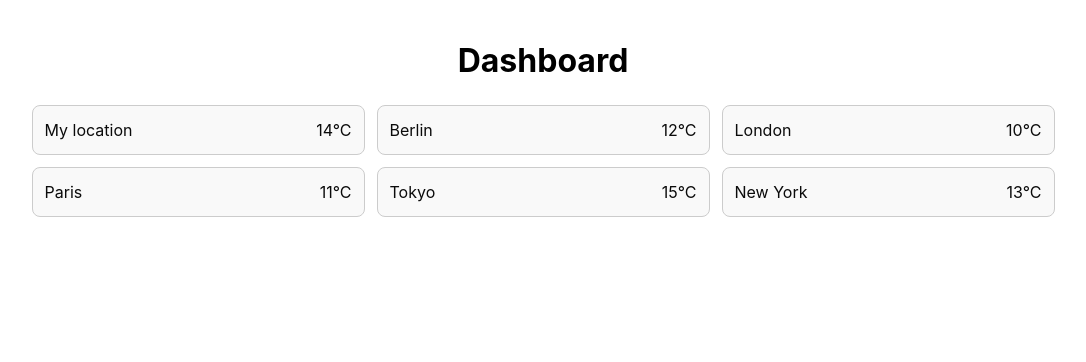
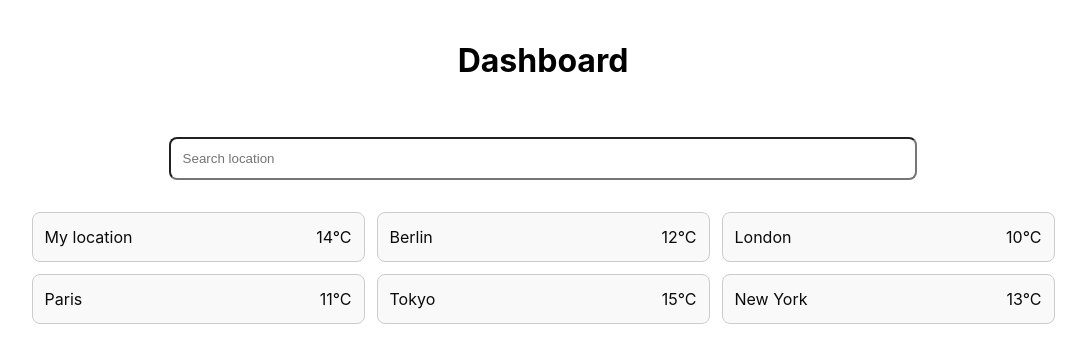
Before and after one commit to hyperst8/handels-weather, a React (Vite) app: page / in a window 1280 px wide. Shown: the top 362 px of the page, without its empty margins (97-1183 px from the left). Built offline with nearby package versions, Linux system fonts and the light colour scheme.

Commit message:
Create search bar

```diff
--- a/src/components/Dashboard.tsx
+++ b/src/components/Dashboard.tsx
@@ -14,6 +14,13 @@ const Dashboard = () => {
 	return (
 		<div className="dashboard">
 			<h1>Dashboard</h1>
+
+			<input
+				className="location-search"
+				type="search"
+				placeholder="Search location"
+			/>
+
 			<div className="locations-container">
 				<div className="location-list">
 					{locations.map((location) => (
--- a/src/styles/dashboard.scss
+++ b/src/styles/dashboard.scss
@@ -6,6 +6,13 @@
 	h1 {
 		text-align: center;
 		margin-bottom: 1.25rem;
+	}
+
+	.location-search {
+		margin: 2rem auto;
+		width: 100%;
+		border-radius: 8px;
+		padding: 0.75rem;
 	}
 
 	.location-list {
@@ -41,6 +48,10 @@
 
 	// Media query for larger screens
 	@media (min-width: 768px) {
+		.location-search {
+			width: 60%;
+		}
+
 		.location-list {
 			flex-direction: row;
 			flex-wrap: wrap;
```
